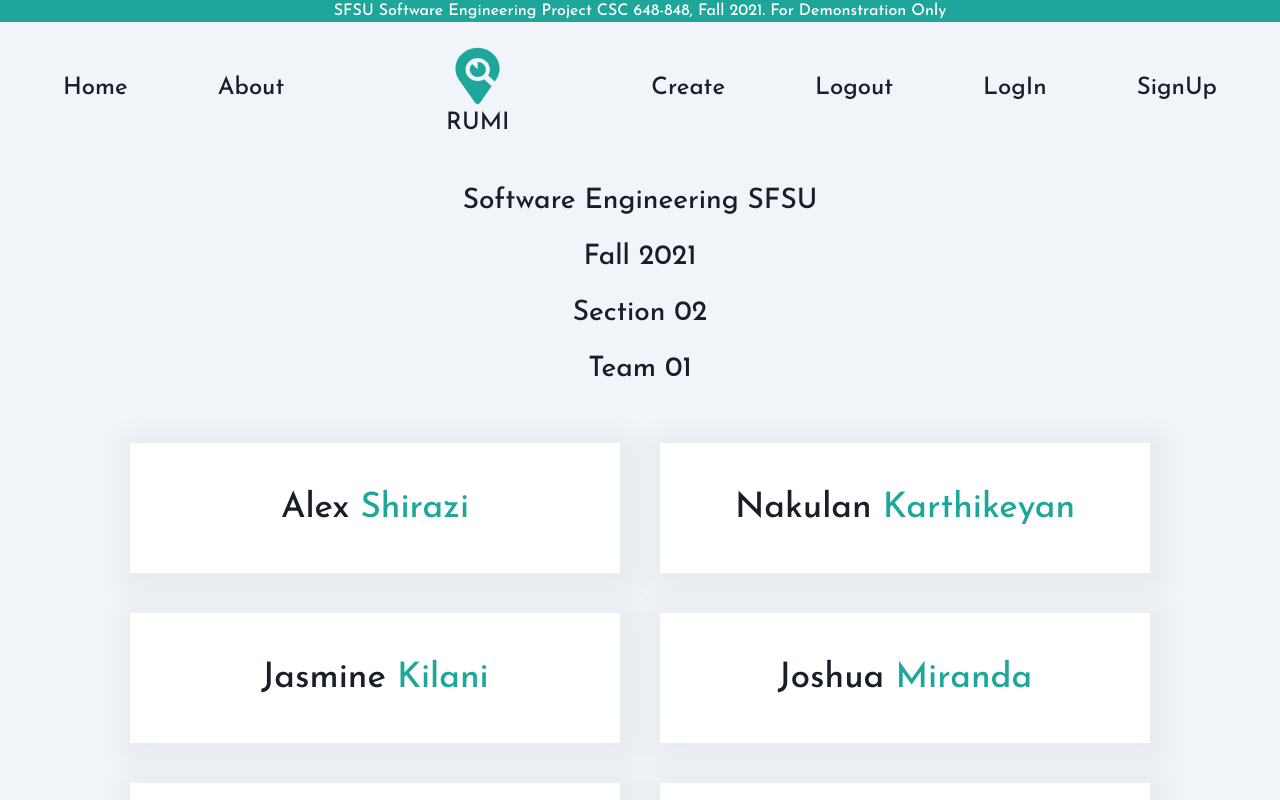
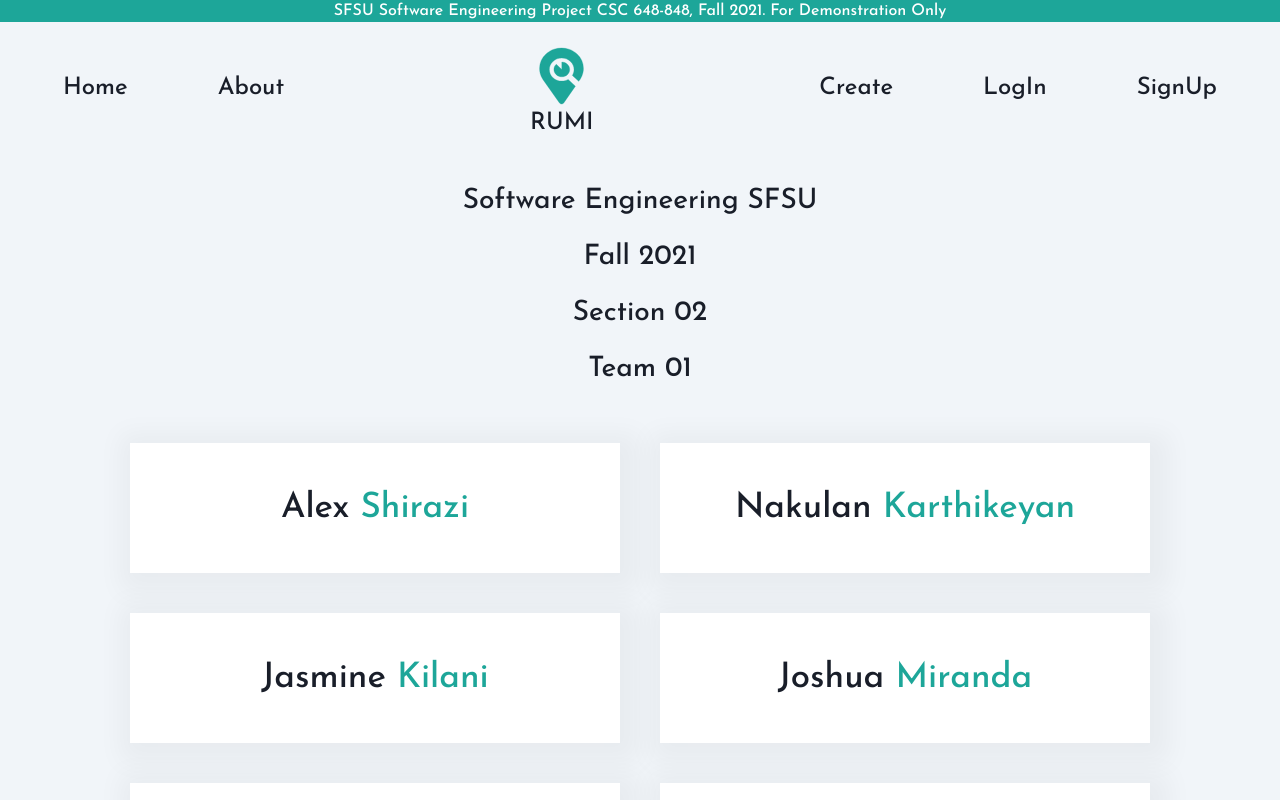
Before and after one commit to Burmy/RUMI, a React (Create React App) app in the folder application/rumi/frontend/: page /team in a window 1280 px wide. Shown: the top 800 px of the page. Built offline with nearby package versions, Linux system fonts and the light colour scheme.

Commit message:
auto hide login, logout, signup

```diff
--- a/application/rumi/frontend/src/Components/Navbar/Navbar.js
+++ b/application/rumi/frontend/src/Components/Navbar/Navbar.js
@@ -7,10 +7,14 @@ import Cookies from "js-cookie";
 
 const Navbar = () => {
   const { authTokens, setAuthTokens } = useAuth();
+  let logged = Cookies.get("logged");
   return (
     <div>
       <div>
-                <div className="demo-only">SFSU Software Engineering Project CSC 648-848, Fall 2021. For Demonstration Only</div>
+        <div className="demo-only">
+          SFSU Software Engineering Project CSC 648-848, Fall 2021. For
+          Demonstration Only
+        </div>
         <div className="navbar">
           <div className="resp-nav-links">
             <Link className="nav-links" to="/">
@@ -32,21 +36,25 @@ const Navbar = () => {
                 <Link className="nav-links" to="/createpost">
                   Create
                 </Link>
-                                <Link
-                                    className="nav-links"
-                                    //  onClick={Cookies.remove("logged")}
-                                    to="/"
-                                >
+              </>
+            )}
+            {logged ? (
+              <Link className="nav-links" onClick={()=> {
+                  // axios post logout api
+                  console.log("clicked");
+                Cookies.remove("username");
+                Cookies.remove("loggedUserid");
+                Cookies.remove("logged");
+                window.location.reload();
+              }}>
                 Logout
               </Link>
-                            </>
-                        )}
-                        {!authTokens && (
+            ) : (
               <>
-                                <Link className="nav-links" to="/login">
+                <Link id="login-link" className="nav-links" to="/login">
                   LogIn
                 </Link>
-                                <Link className="nav-links" to="/register">
+                <Link id="register-link" className="nav-links" to="/register">
                   SignUp
                 </Link>
               </>
--- a/application/rumi/frontend/src/Components/Posts/PostDetails/RoomDetails.js
+++ b/application/rumi/frontend/src/Components/Posts/PostDetails/RoomDetails.js
@@ -97,7 +97,7 @@ function RoomDetails() {
                                     </div>
                                     <div className="room-comments-container">
                                         <div className="messages">
-                                            {comments
+                                            { comments ? (comments
                                                 .slice(0)
                                                 .reverse()
                                                 .map(
@@ -112,7 +112,7 @@ function RoomDetails() {
                                                             </div>
                                                         )
                                                     )
-                                                )}
+                                                )) : (null)}
                                         </div>
                                         <div className="enter-comments-container">
                                             <input
--- a/application/rumi/frontend/src/Helpers/ProtectedRoute.js
+++ b/application/rumi/frontend/src/Helpers/ProtectedRoute.js
@@ -1,17 +1,25 @@
 import { Route, Redirect } from "react-router-dom";
 import { useAuth } from "./AuthContext";
+import Cookies from 'js-cookie';
 
 const ProtectedRoute = ({ component: Component, ...rest }) => {
-    const { authTokens, setAuthTokens } = useAuth();
+    // const { authTokens, setAuthTokens } = useAuth();
 
     const validateAuthTokens = () => {
-        if (!authTokens) {
-            return false;
-        } else if (authTokens.issued_at + authTokens.expires_in < Date.now()) {
-            setAuthTokens("");
-            return false;
+
+        // if (!authTokens) {
+        //     return false;
+        // } else if (authTokens.issued_at + authTokens.expires_in < Date.now()) {
+        //     setAuthTokens("");
+        //     return false;
+        // }
+        // return true;
+
+        if (Cookies.get("logged")) {
+            return Cookies.get("logged");
+        } else {
+            return false
         }
-        return true;
     };
 
     return (
```
Lines whose indentation alone changed are shown as unchanged.
